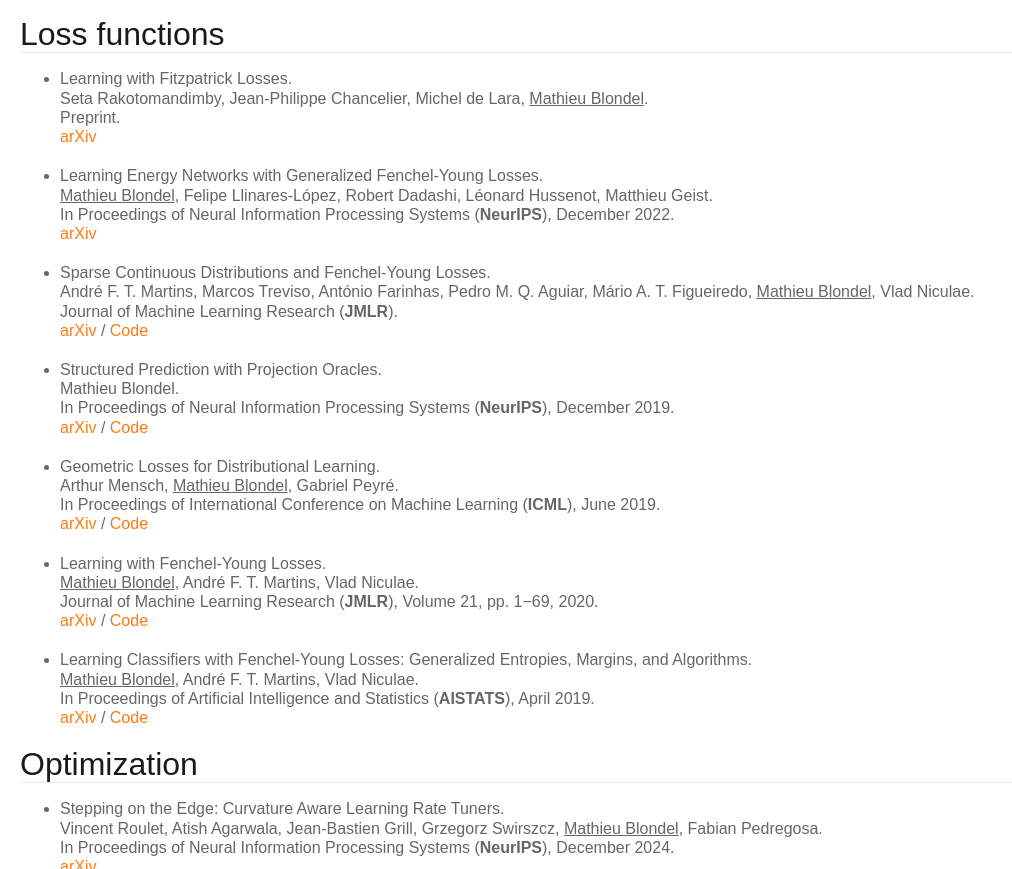
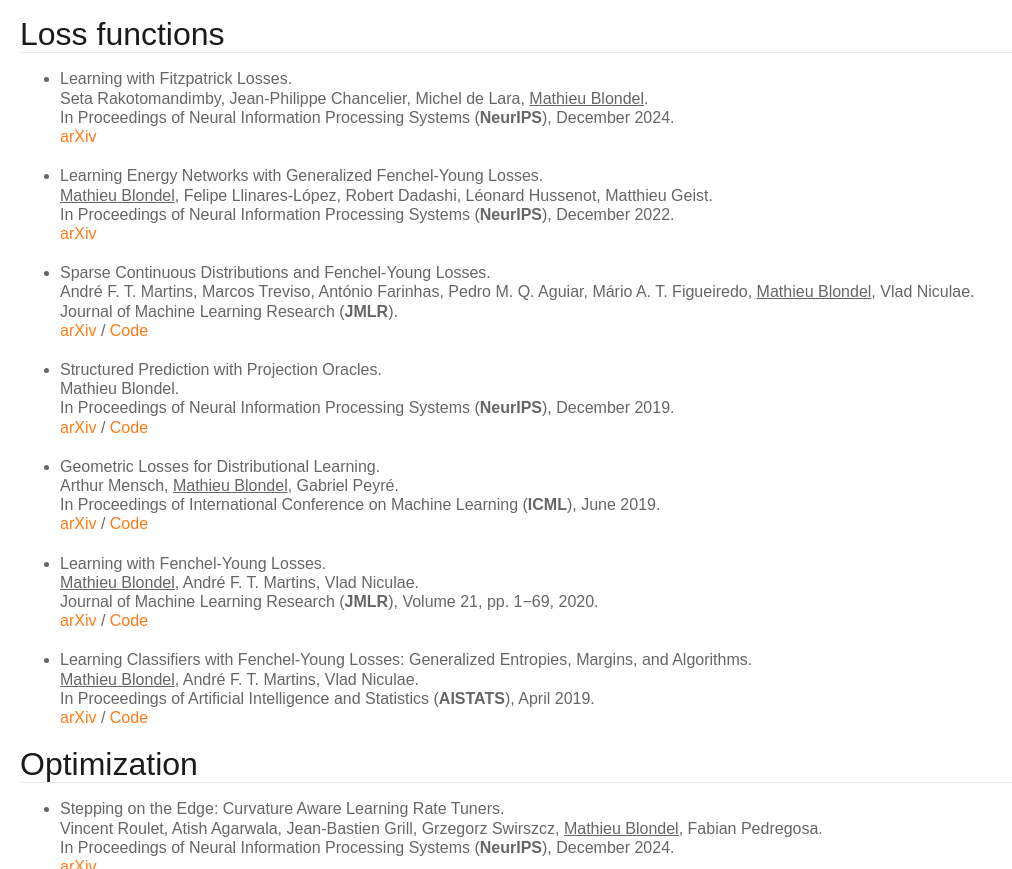
Before and after one commit to mblondel/mblondel.github.io, a plain HTML site: page publications/index.html in a window 1280 px wide. Shown: the part 2217-3086 px from the top of the page, without its empty margins (0-1012 px from the left). Drawn offline with Linux system fonts and the light colour scheme.

Commit message:
Update publications.

```diff
--- a/publications/index.html
+++ b/publications/index.html
@@ -206,7 +206,7 @@ In Proceedings of International Conference on Machine Learning (<strong>ICML</st
 <li>
 Learning with Fitzpatrick Losses.<br />
 Seta Rakotomandimby, Jean-Philippe Chancelier, Michel de Lara, <u>Mathieu Blondel</u>. <br />
-Preprint. <br />
+In Proceedings of Neural Information Processing Systems (<strong>NeurIPS</strong>), December 2024. <br />
 <a href="https://arxiv.org/abs/2405.14574">arXiv</a>
 </li>
 
```
